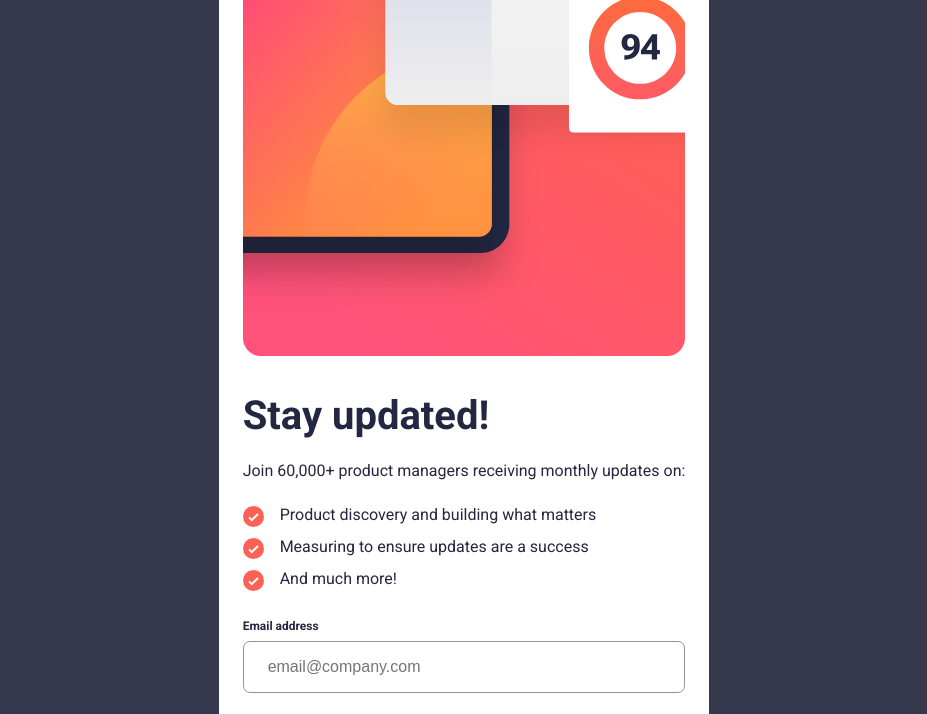
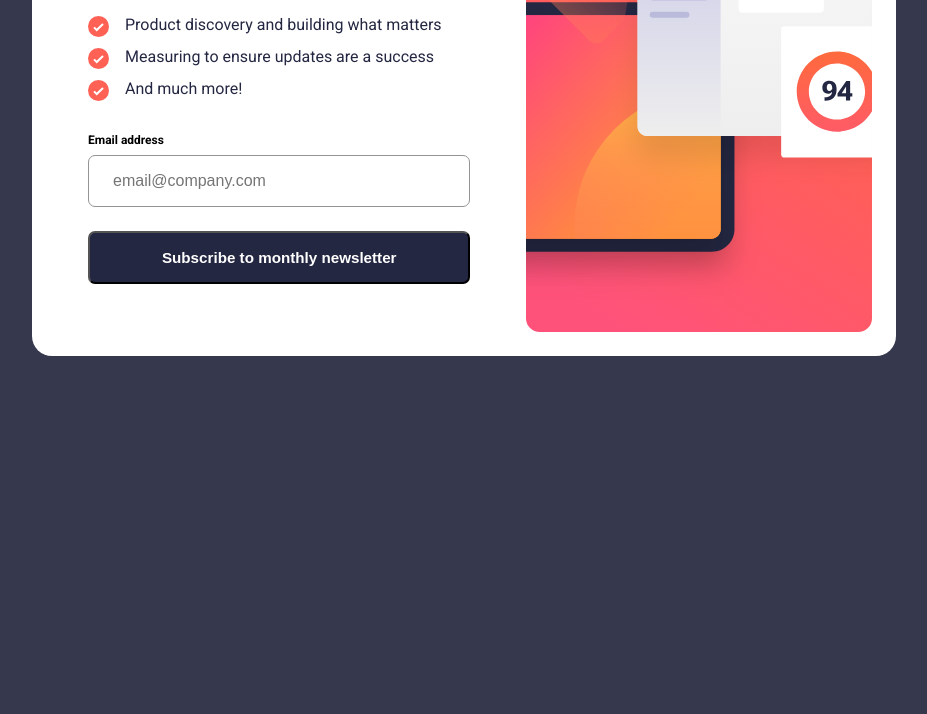
Before and after one commit to AdamMatulay/newsletter-sign-up-with-success-message, a plain HTML site: page index.html in a window 1280 px wide. Shown: the part 324-1038 px from the top of the page, without its empty margins (176-1103 px from the left). After the commit the page ends 800 px from the top, so only its background shows below. Drawn offline with Linux system fonts and the light colour scheme.

Commit message:
responsive design

```diff
--- a/styles.css
+++ b/styles.css
@@ -28,10 +28,12 @@ body {
     display: flex;
     flex-direction: column;
     gap: 2em;
+    width: 100%;
 }
 
 .newsletter-illustration img{
     width: 100%;
+    display: block;
 }
 
 .newsletter-content {
@@ -39,16 +41,17 @@ body {
     flex-direction: column;
     gap: 1.25em;
     padding: 0em 1.5em;
-    color: var(--blue-800);
 }
 
 .newsletter-content h1 {
     font-size: 2.5rem;
+    color: var(--blue-800);
 }
 
 .newsletter-content p {
     font-size: 1rem;
     line-height: 1.5;
+    color: var(--blue-800);
 }
 
 .newsletter-content ul li {
@@ -60,6 +63,7 @@ body {
     padding-bottom: 0.5em;
     font-size: 1rem;
     line-height: 1.5;
+    color: var(--blue-800);
 }
 
 .newsletter-content ul li img {
@@ -105,26 +109,44 @@ body {
     }
 }
 
+@media only screen and (min-width: 48em) {
 
+    body {
+        align-items: center;
+    }
 
+    .newsletter-illustration img{
+        padding: 0em;
+    }
 
+    .newsletter-card {
+        max-width: 54em;
+        flex-direction: row-reverse;
+        align-items: center;
+        justify-content: center;
+        border-radius: 20px;
+        padding: 1.5em;
+        gap: 0em;
+    }
 
+    .newsletter-content {
+        gap: 1em;
+        padding: 0em 3.5em 0em 2em;
+    }
 
+    .newsletter-content h1{
+        font-size: 3.5rem;
+    }
 
+    #newsletter-email-form label{
+        margin-top: 0.5rem;
+    }
 
+    #submit-button{
+        margin: 1.5rem 0rem 0rem 0rem;
+    }
 
-
-
-
-
-
-
-
-
-
-
-
-
+}
 
 /* JS TOGGLE */
 
```
